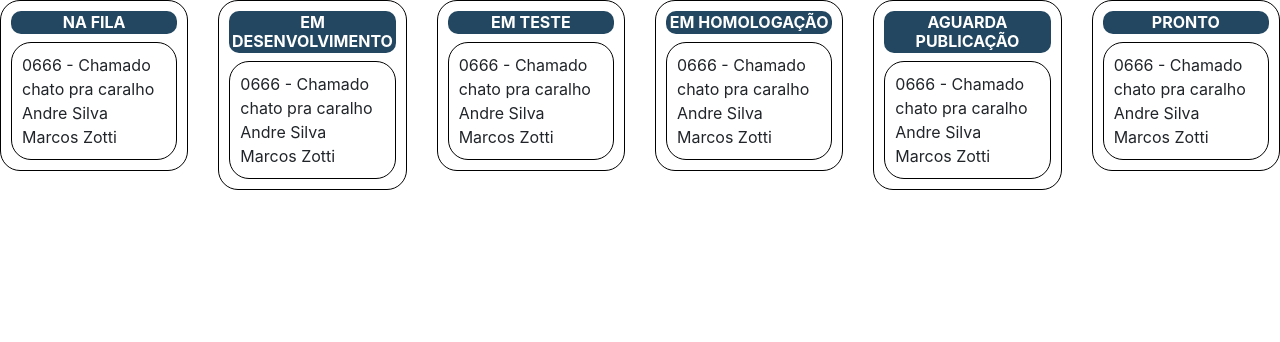
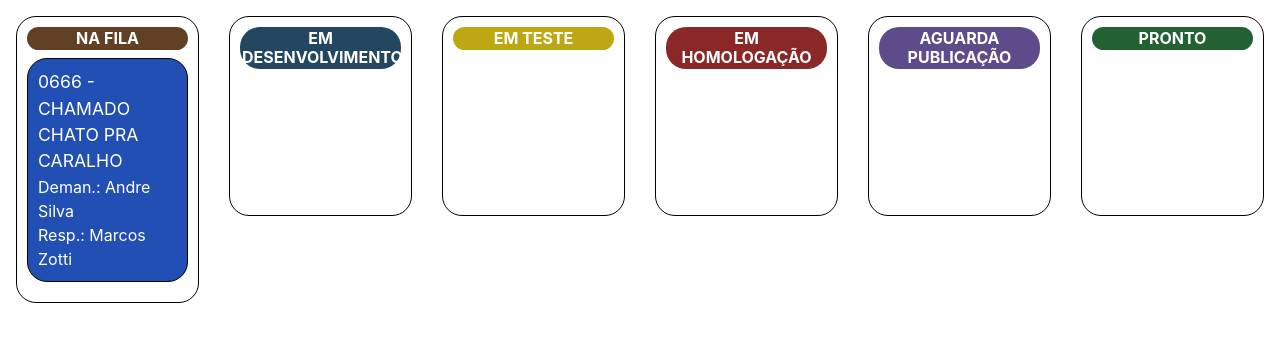
Before and after one commit to MZotti/react-dos-guri, a React (Create React App) app: page / in a window 1280 px wide. Shown: the top 342 px of the page. Built offline with nearby package versions, Linux system fonts and the light colour scheme.

Commit message:
Pannel Controller

```diff
--- a/src/App.js
+++ b/src/App.js
@@ -1,18 +1,12 @@
 import React from 'react';
-import Column from './components/Column'
-import logo from './logo.svg';
+
+import Pannel from './components/Pannel';
+
 import './App.css';
 
 function App() {
   return (
-    <div class="row">
-      <Column status="Na fila"/>
-      <Column status="Em desenvolvimento"/>
-      <Column status="Em Teste"/>
-      <Column status="Em Homologação"/>
-      <Column status="Aguarda Publicação"/>
-      <Column status="Pronto"/>
-    </div>
+    <Pannel />
   );
 }
 
--- a/src/components/Card.js
+++ b/src/components/Card.js
@@ -2,14 +2,31 @@ import React from 'react';
 
 class Card extends React.Component {
 
+    constructor(props){
+        super(props);
 
+        this.handleClick = this.handleClick.bind(this);
+
+        this.state = {
+            status: 0
+        };
+    }
+
+    handleClick() {
+        console.log(this.props);
+        console.log(this.state);
+        this.setState({ status: (this.state.status + 1) })
+        if(this.state.status === 5)
+            this.setState({ status: 0 })
+
+    }
 
     render() {
         return (
-            <div class="card">
-                <span class="title">{this.props.title}</span>
-                <span class="text">{this.props.requester}</span>
-                <span class="text">{this.props.owner}</span>
+            <div className="ticket-card copies" onClick={this.handleClick}>
+                <span className="title">{this.props.id} - {this.props.title}</span>
+                <span className="text">Deman.: {this.props.requester}</span>
+                <span className="text">Resp.: {this.props.owner}</span>
             </div>
         )
     }
--- a/src/components/Column.js
+++ b/src/components/Column.js
@@ -3,20 +3,36 @@ import React from 'react';
 import Card from './Card';
 
 class Column extends React.Component {
-  render() {
-    return (
-        <div class="col col-md-2">
-            <div class="column">
-                <h3 class="awaiting">{this.props.status}</h3>
-                <Card
-                    title="0666 - Chamado chato pra caralho"
-                    requester="Andre Silva"
-                    owner="Marcos Zotti"
-                />
+
+    render() {
+        return (
+            <div className="col col-md-2">
+                <div className="column">
+                    <h3 className={this.props.status}>{this.props.statusName}</h3>
+                    {createCard(this.props)}
+                </div>
             </div>
-        </div>
-    )
-  }
+        )
+    }
+
+}
+
+function createCard(props){
+    console.log(props);
+    if(props.id === "0"){
+        return (
+        <Card
+            id="0666"
+            title="Chamado chato pra caralho"
+            requester="Andre Silva"
+            owner="Marcos Zotti"
+            department="copies"
+        />)
+    }
+}
+
+function teste(){
+    console.log();
 }
 
 export default Column;
--- /dev/null
+++ b/src/components/Pannel.js
@@ -0,0 +1,21 @@
+import React from 'react';
+
+import Column from './Column';
+
+class Pannel extends React.Component {
+
+    render() {
+        return (
+            <div className="row">
+                <Column id="0" status="awaiting" statusName="Na fila"/>
+                <Column id="1" status="development" statusName="Em desenvolvimento"/>
+                <Column id="2" status="testing" statusName="Em Teste"/>
+                <Column id="3" status="validation" statusName="Em Homologação"/>
+                <Column id="4" status="deployment" statusName="Aguarda Publicação"/>
+                <Column id="5" status="done" statusName="Pronto"/>
+            </div>
+        )
+    }
+}
+
+export default Pannel;
--- a/src/index.scss
+++ b/src/index.scss
@@ -1,14 +1,31 @@
 $font : 'Arial';
 
-$ticketAwaiting : #234761;
-$ticketDevelopment : #614023;
-$ticketTesting : #236133;
-$tickeValidation : #224eb1;
+$ticketAwaiting : #614023;
+$ticketDevelopment : #234761;
+$ticketTesting : #bda814;
+$tickeValidation : #8a2727;
 $ticketDeployment : #5e4c8a;
-$ticketDone : #bda814;
+$ticketDone : #236133;
+
+$areaAtendimento : #65407b;
+$areaAudiences : #4f5bb5;
+$areaAudit : #3c9da7;
+$areaSelling : #9c7835;
+$areaCopies : #224fb3;
+$areaDirectorship : #b93c3c;
+$areaFinancial : #3d6f41;
+$areaHumanResources : #91ab5f;
+$areaRelationship : #c5be6a;
+$areaDiligencies : #6b7f9c;
+$areaTechnology : #005ee6;
+$areaMarketing : #678069;
+$areaCommunity : #966262;
+$areaProducts : #5d5d5d;
+$areaProjects : #8e0f96;
 
 body {
   margin: 0;
+  padding: 1em;
   font-family: $font;
   -webkit-font-smoothing: antialiased;
   -moz-osx-font-smoothing: grayscale;
@@ -24,40 +41,49 @@ code {
   padding: 10px;
   border-radius: 20px;
   text-align: center;
+  min-height: 200px;
 
   h3{
     font-weight: bold;
     text-transform: uppercase;
     font-size: 1em;
     color: #FFF;
-    border-radius: 10px;
+    border-radius: 20px;
     padding: 2px;
   }
 
-  .card{
+  .ticket-card{
+    width: 100%;
     border: 1.2px solid #000;
+    color: #FFF;
     border-radius: 20px;
     padding: 10px;
     text-align: left;
+    margin-bottom: 10px;
 
     .title{
-      font-size: 1em;
+      font-size: 1.1em;
+      text-transform: uppercase;
+      display: block;
     }
 
     .text{
       font-size: 1em;
+      display: block;
     }
 
   }
 
 }
 
+//TICKET STATUS//
+
 .awaiting{
   background: $ticketAwaiting;
 }
 
 .development{
-  background: $ticketDeployment;
+  background: $ticketDevelopment;
 }
 
 .testing{
@@ -68,10 +94,74 @@ code {
   background: $tickeValidation;
 }
 
-.deploymnet{
+.deployment{
   background: $ticketDeployment;
 }
 
 .done{
   background: $ticketDone;
 }
+
+//CARD REQUESTER AREA//
+
+.atendimento{
+  background: $areaAtendimento;
+}
+
+.audiences{
+  background: $areaAudiences;
+}
+
+.audit{
+  background: $areaAudit;
+}
+
+.selling{
+  background: $areaSelling;
+}
+
+.copies{
+  background: $areaCopies;
+}
+
+.directorship{
+  background: $areaDirectorship;
+}
+
+.financial{
+  background: $areaFinancial;
+}
+
+.humanResources{
+  background: $areaHumanResources;
+}
+
+.relationship{
+  background: $areaRelationship;
+}
+
+.diligencies{
+  background: $areaDiligencies;
+}
+
+.technology{
+  background: $areaTechnology;
+}
+
+.marketing{
+  background: $areaMarketing;
+}
+
+.community{
+  background: $areaCommunity;
+}
+
+.products{
+  background: $areaProducts;
+}
+
+.projects{
+  background: $areaProjects;
+}
+
+//
```
